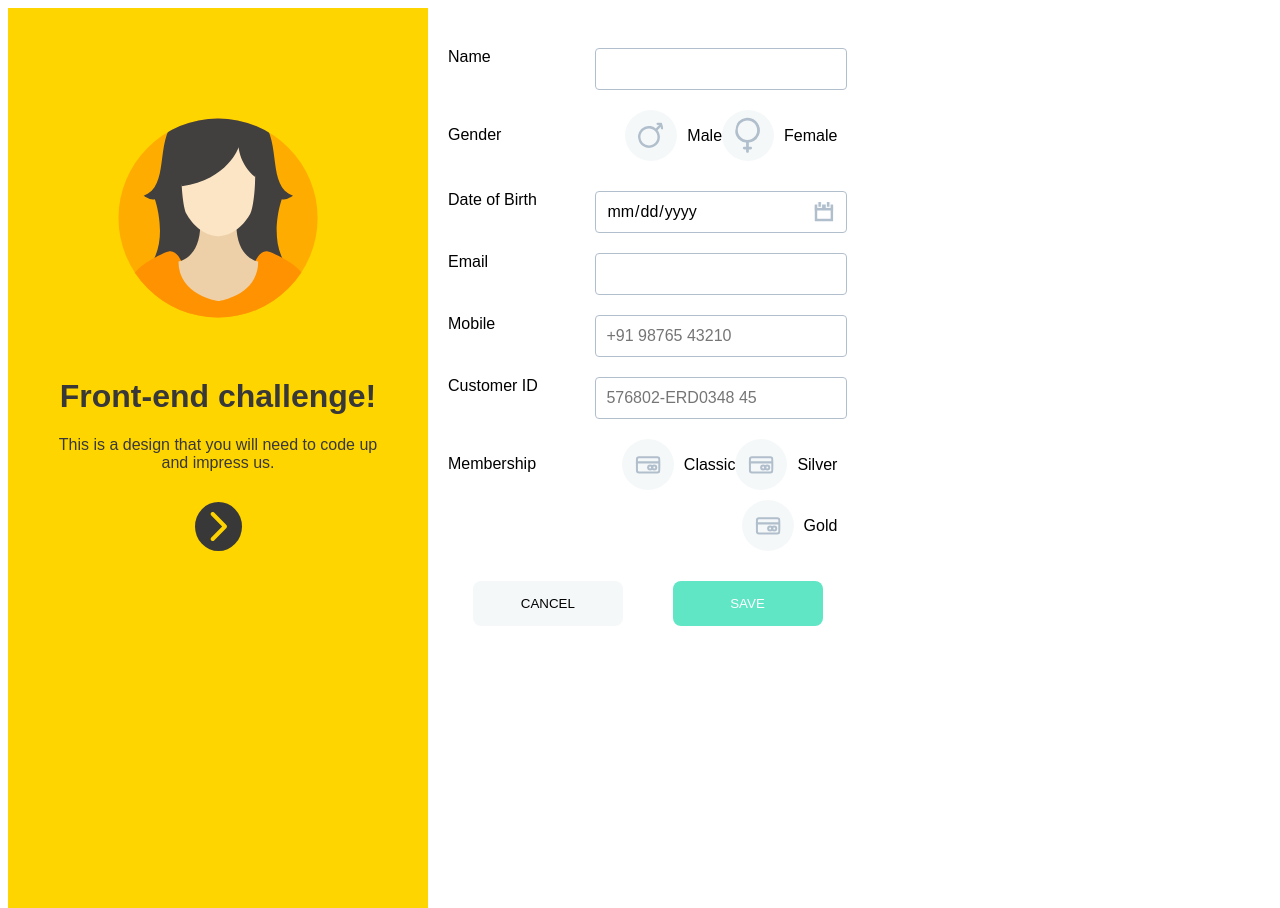
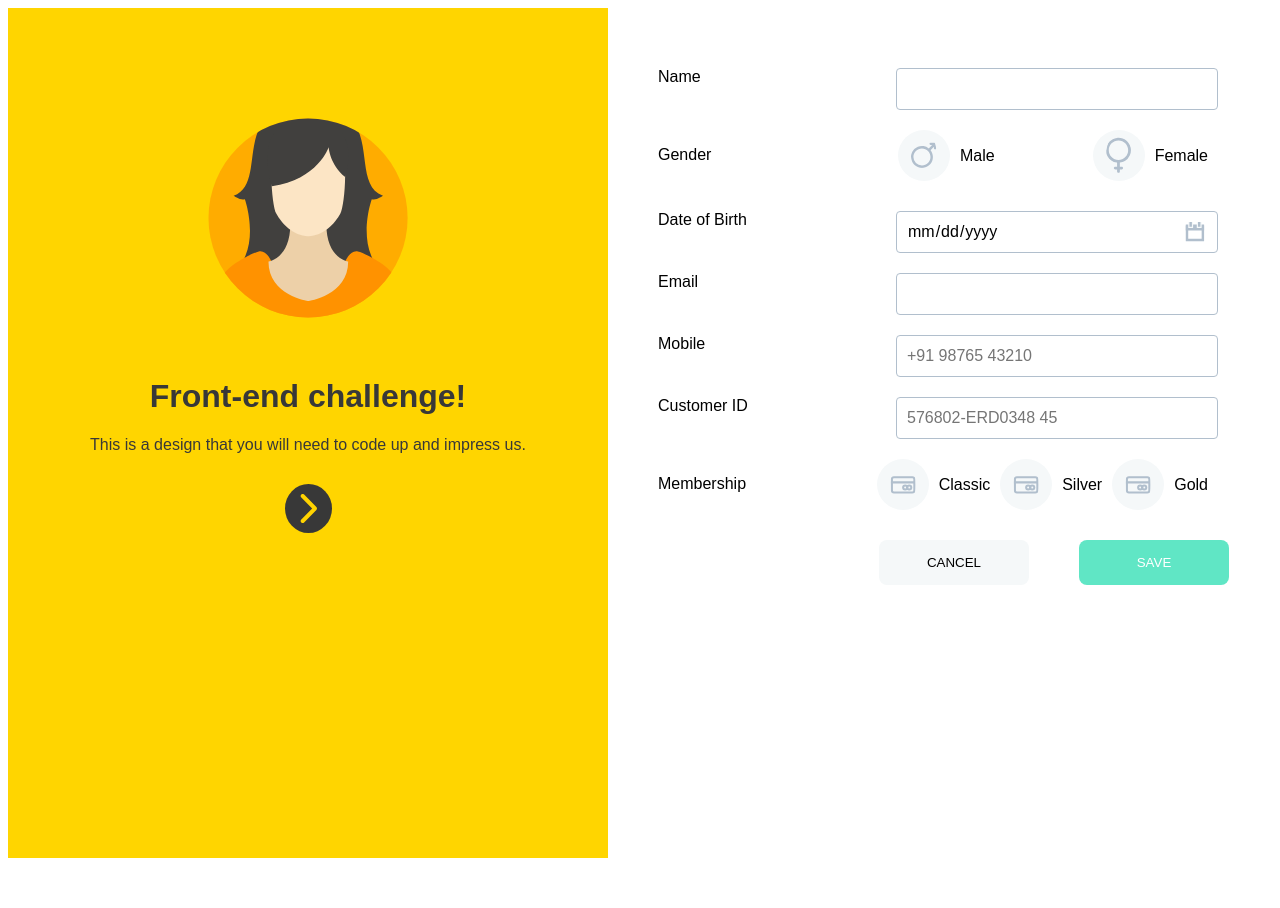
Before and after one commit to Singatha/banana-republic, a React app: page / in a window 1280 px wide. After the commit the page ends 858 px from the top, so only its background shows below. Built offline with nearby package versions, Linux system fonts and the light colour scheme.

Commit message:
added project screenshot

```diff
--- a/src/components/App/styles.css
+++ b/src/components/App/styles.css
@@ -45,3 +45,9 @@ html {
     padding: 50px 50px 0;
   }
 }
+
+@media only screen and (min-width: 1200px) {
+  .Form.overlay {
+    left: 550px;
+  }
+}
--- a/src/components/Form/Form.js
+++ b/src/components/Form/Form.js
@@ -54,7 +54,7 @@ function Form() {
 
         <Membership />
 
-        <div className="input-label">
+        <div className="input-label right">
           <input type="button" value="Cancel" onClick={handleCancel} />
           <input type="submit" value="Save" />
         </div>
--- a/src/components/Form/styles.css
+++ b/src/components/Form/styles.css
@@ -126,8 +126,13 @@ input[type="submit"] {
     flex-direction: row;
   }
 
+  .gender-labels {
+    width: 230px;
+  }
+
   .member-labels {
     justify-content: flex-end;
+    gap: 10px;
   }
 
   .input-label {
@@ -150,13 +155,36 @@ input[type="submit"] {
   input[type="button"] {
     margin: 0 auto;
   }
+
+  .input-label.right {
+    margin: 0 25% 0 15%;
+    width: 400px;
+  }
 }
 
 @media only screen and (min-width: 1200px) {
+  .Form {
+    width: 600px;
+    padding: 20px 30px 0;
+  }
+
+  .gender-labels {
+    width: 310px;
+  }
+
+  .membership {
+    width: 550px;
+  }
+
+  .input-label.right {
+    margin: 0 25% 0 35%;
+    width: 400px;
+  }
+
   input[type="text"],
   input[type="tel"],
   input[type="email"],
   input[type="date"] {
-    width: 230px;
+    width: 300px;
   }
 }
--- a/src/components/LeftPanel/LeftPanel.js
+++ b/src/components/LeftPanel/LeftPanel.js
@@ -14,7 +14,7 @@ function LeftPanel() {
         document.getElementById("arrow-btn").style.transform =
           "rotate(-360deg)";
         document.getElementById("overlay").style.display = "block";
-        document.getElementById("overlay").style.width = "439.41px";
+        document.getElementById("overlay").style.width = "auto";
         setToggleSide(true);
       } else {
         document.getElementById("arrow-btn").style.transform = "rotate(180deg)";
--- a/src/components/LeftPanel/styles.css
+++ b/src/components/LeftPanel/styles.css
@@ -39,10 +39,16 @@
   .left-panel {
     height: 100%;
     width: 320px;
-    padding: 50px;
+    padding: 50px 50px 0;
   }
 
   .arrow-button {
     transform: rotate(-360deg);
   }
 }
+
+@media only screen and (min-width: 1200px) {
+  .left-panel {
+    width: 500px;
+  }
+}
```
Also changed, not shown: README.md, src/assets/images/screenshot_1.png (added), src/assets/images/screenshot_2.png (added).
